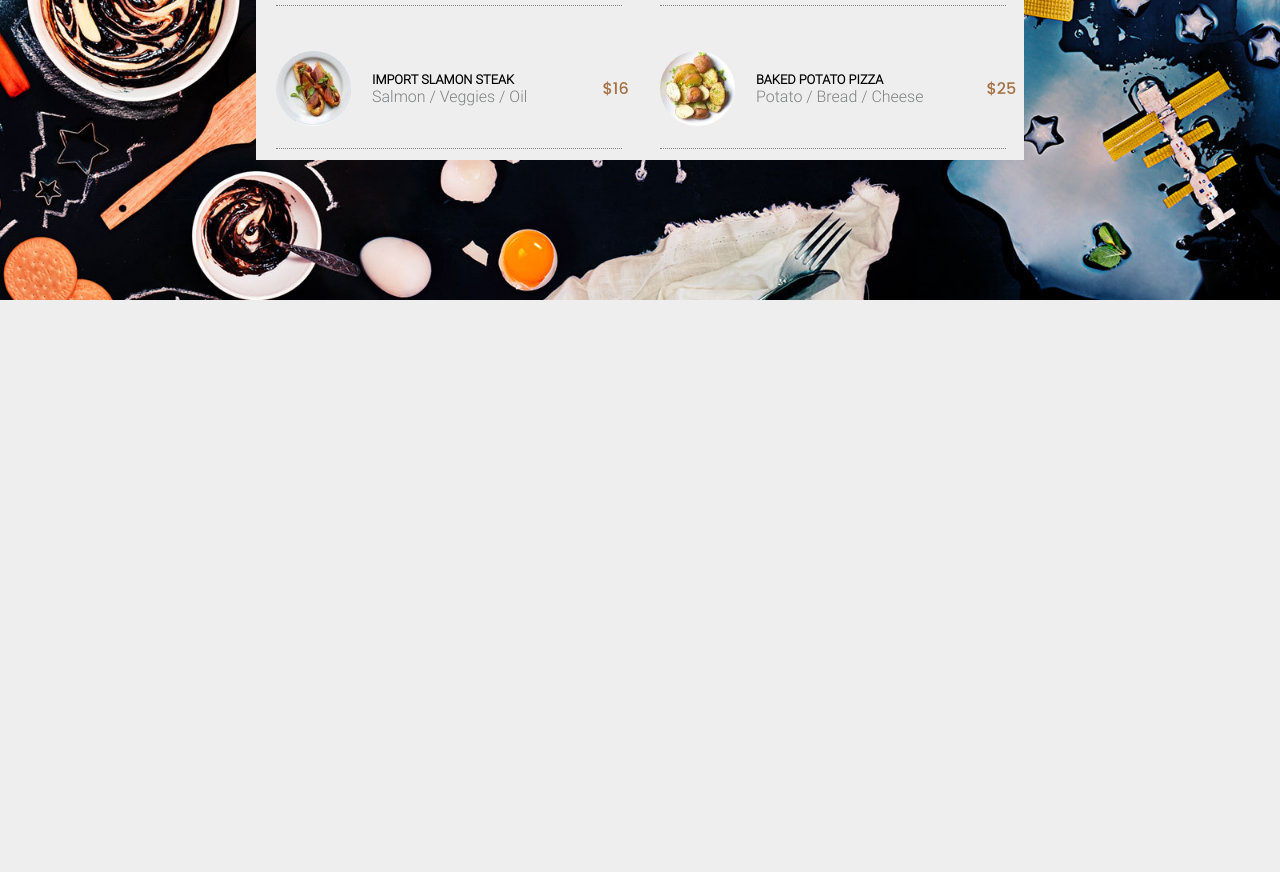
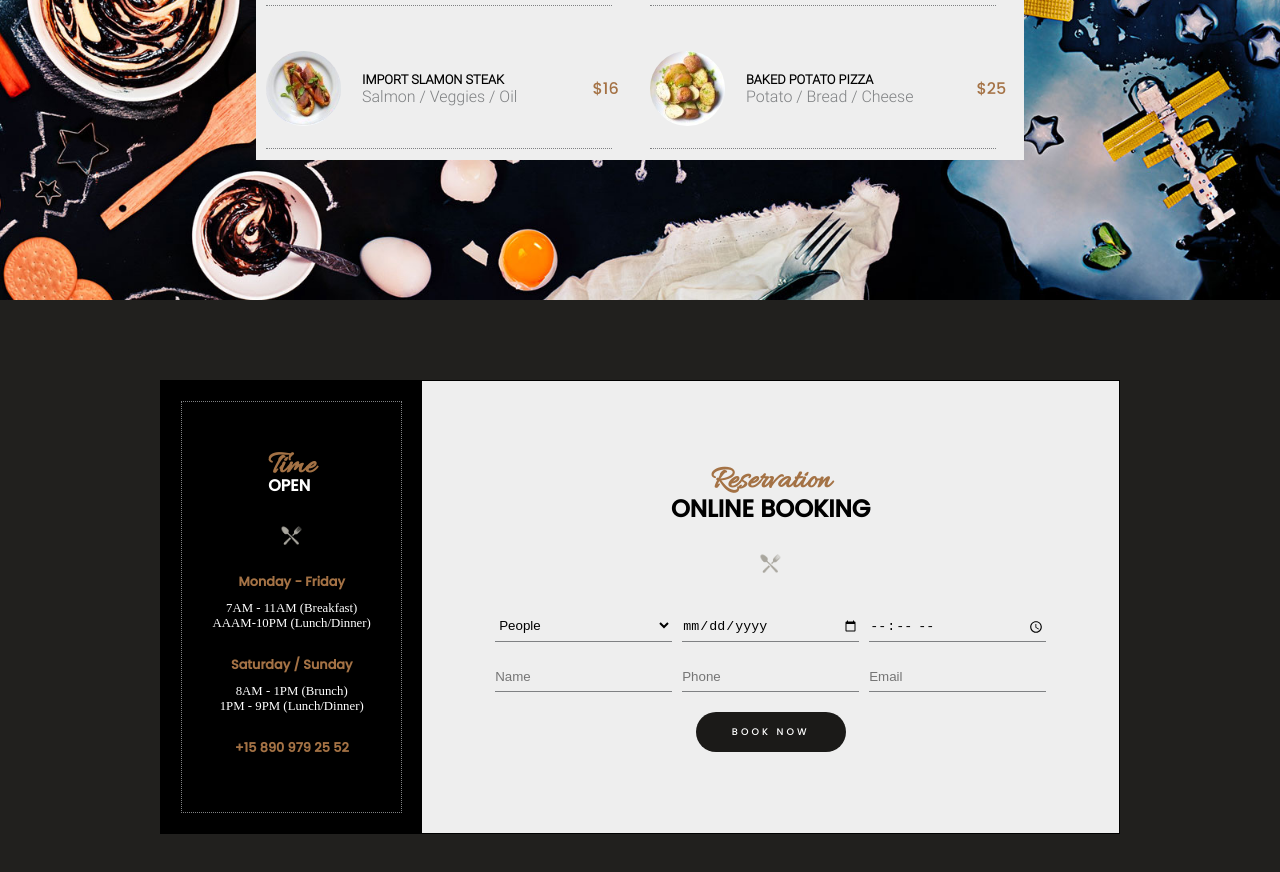
Before and after one commit to IdrissaSy7/The-Resto, a plain HTML site: page index.html in a window 1280 px wide. Shown: the part 1910-2782 px from the top of the page. Before the commit the page ends 2210 px from the top, so only its background shows below. Drawn offline with Linux system fonts and the light colour scheme.

Commit message:
Ajout section

```diff
--- a/assets/style/_section1.scss
+++ b/assets/style/_section1.scss
@@ -1,6 +1,7 @@
 .section1 {
   display: grid;
   grid-template-columns: 50% 50%;
+  background: $color-4;
 
   .section1-div1 {
     display: grid;
--- a/assets/style/_section2.scss
+++ b/assets/style/_section2.scss
@@ -1,5 +1,4 @@
 .section2 {
-  background: $color-6;
   position: relative;
 
   .section2-div1 {
@@ -68,7 +67,7 @@
       grid-template-columns: 25% 60% 10%;
       width: 100%;
       align-items: center;
-      margin: 30px 20px;
+      margin: 30px 10px;
       position: relative;
 
       &::after {
--- /dev/null
+++ b/assets/style/_section3.scss
@@ -0,0 +1,131 @@
+.section3 {
+  position: relative;
+  top: 20px;
+
+  .section3-div1 {
+    display: flex;
+    border: 1px solid black;
+    width: 75%;
+    margin: 80px auto;
+    background: $color-2;
+
+    .section3-div1-div1 {
+      display: flex;
+      flex-direction: column;
+      align-items: center;
+      justify-content: center;
+      color: $color-1;
+      margin: 20px;
+      padding: 20px;
+      border: 1px dotted $color-5;
+      width: 300px;
+
+      h4 {
+        display: flex;
+        flex-direction: column;
+        font-family: "font-2", sans-serif;
+      }
+
+      h4 span {
+        color: $color-3;
+        font-family: "font-1", sans-serif;
+        font-size: 2rem;
+        margin-bottom: -13px;
+      }
+
+      img {
+        width: auto;
+        height: 25px;
+        margin-top: 25px;
+      }
+
+      h5 {
+        color: $color-3;
+        font-family: "font-2", sans-serif;
+        font-size: 0.8rem;
+        margin: 25px auto 10px;
+      }
+
+      p {
+        font-size: 0.8rem;
+      }
+    }
+
+    .section3-div1-div2 {
+      display: flex;
+      flex-direction: column;
+      align-items: center;
+      background: $color-1;
+      width: 100%;
+      padding: 80px 50px;
+      background: $color-4;
+
+      h4 {
+        display: flex;
+        flex-direction: column;
+        align-items: center;
+        font-family: "font-2", sans-serif;
+        font-size: 1.5rem;
+      }
+
+      h4 span {
+        color: $color-3;
+        font-family: "font-1", sans-serif;
+        font-size: 2rem;
+        margin-bottom: -10px;
+      }
+
+      img {
+        width: auto;
+        height: 25px;
+        margin: 25px;
+      }
+
+      form {
+        display: grid;
+        grid-template-columns: 1fr 1fr 1fr;
+        grid-template-rows: 1fr 1fr 1fr;
+        grid-template-areas:
+          "a b c"
+          "d e f"
+          "g g g";
+
+        input,
+        select {
+          border: none;
+          background: $color-4;
+          width: 100%;
+        }
+
+        .before {
+          position: relative;
+          margin: 15px 5px;
+
+          &::after {
+            content: "";
+            position: absolute;
+            width: 100%;
+            height: 1px;
+            background: $color-5;
+            bottom: -5px;
+            left: 0;
+          }
+        }
+
+        button {
+          background: $color-7;
+          color: $color-1;
+          font-family: "font-2", sans-serif;
+          letter-spacing: 3px;
+          border-radius: 30px;
+          border: none;
+          font-size: 0.6rem;
+          grid-area: g;
+          margin: 10px auto 0;
+          height: 40px;
+          width: 150px;
+        }
+      }
+    }
+  }
+}
--- a/assets/style/_settings.scss
+++ b/assets/style/_settings.scss
@@ -26,6 +26,7 @@ $color-3: #a47245;
 $color-4: #eee;
 $color-5: #7f8183;
 $color-6: #21201e;
+$color-7: #1b1a18;
 
 @mixin center {
   display: flex;
@@ -34,7 +35,7 @@ $color-6: #21201e;
 }
 
 body {
-  background: $color-4;
+  background: $color-6;
 }
 
 body li {
--- a/assets/style/index.scss
+++ b/assets/style/index.scss
@@ -2,3 +2,4 @@
 @import "./header";
 @import "./section1";
 @import "./section2";
+@import "./section3";
--- a/index.html
+++ b/index.html
@@ -1,5 +1,5 @@
 <!DOCTYPE html>
-<html lang="en">
+<html lang="fr">
   <head>
     <script
       src="https://kit.fontawesome.com/8efceb1c83.js"
@@ -154,5 +154,58 @@
       </div>
       <div class="section2-div3"></div>
     </section>
+
+    <section class="section3">
+      <div class="section3-div1">
+        <div class="section3-div1-div1">
+          <h4><span>Time</span> OPEN</h4>
+          <img src="assets/img/ic-plate.png" alt="image de couverts" />
+
+          <h5>Monday - Friday</h5>
+          <p>7AM - 11AM (Breakfast)</p>
+          <p>AAAM-10PM (Lunch/Dinner)</p>
+
+          <h5>Saturday / Sunday</h5>
+          <p>8AM - 1PM (Brunch)</p>
+          <p>1PM - 9PM (Lunch/Dinner)</p>
+
+          <h5>+15 890 979 25 52</h5>
+        </div>
+
+        <div class="section3-div1-div2">
+          <h4><span>Reservation</span> ONLINE BOOKING</h4>
+          <img src="assets/img/ic-plate.png" alt="image de couverts" />
+          <form>
+            <div class="before">
+              <select name="people" id="people">
+                <option value="0">People</option>
+                <option value="1">1 person</option>
+                <option value="2">2 persons</option>
+                <option value="3">3 persons</option>
+                <option value="4">4 persons</option>
+                <option value="5">5 persons</option>
+                <option value="6">6 persons</option>
+              </select>
+            </div>
+            <div class="before">
+              <input type="date" name="date" id="date" />
+            </div>
+            <div class="before">
+              <input type="time" name="time" id="time" />
+            </div>
+            <div class="before">
+              <input type="text" name="name" id="name" placeholder="Name" />
+            </div>
+            <div class="before">
+              <input type="tel" name="phone" id="phone" placeholder="Phone" />
+            </div>
+            <div class="before">
+              <input type="email" name="email" id="email" placeholder="Email" />
+            </div>
+            <button type="submit">BOOK NOW</button>
+          </form>
+        </div>
+      </div>
+    </section>
   </body>
 </html>
```
Also changed, not shown: assets/style/index.css, 1 other file.
